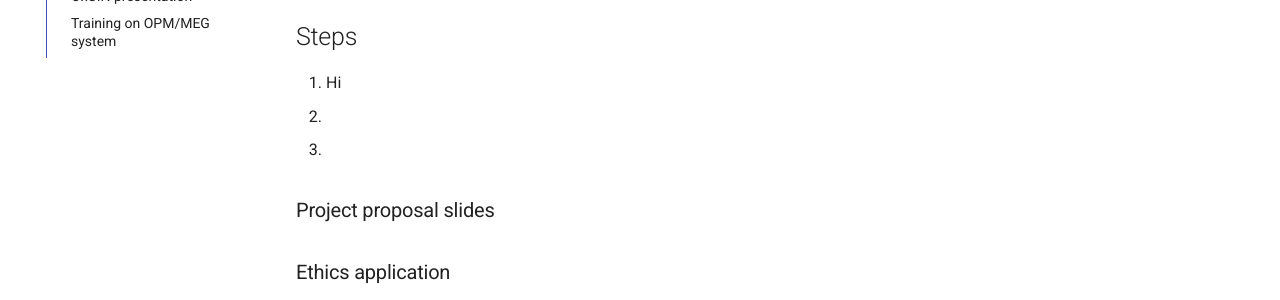
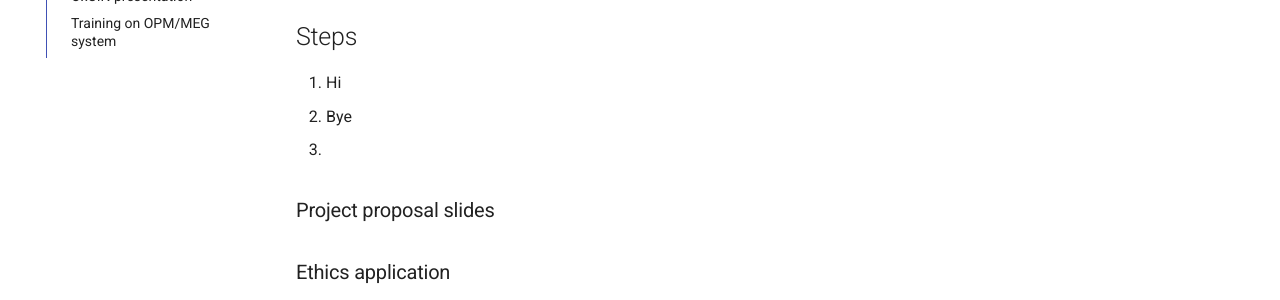
Before and after one commit to Neuronal-Oscillations/group-handbook, an MkDocs documentation site: the page built from docs/admin/howtorunstudy.md, in a window 1280 px wide. Shown: the part 325-625 px from the top of the page. Built offline with MkDocs 1.6.1 and Material for MkDocs 9.7.7, drawn with Linux system fonts in a browser that asks for light colours.

Commit message:
Update howtorunstudy.md

```diff
--- a/docs/admin/howtorunstudy.md
+++ b/docs/admin/howtorunstudy.md
@@ -4,7 +4,7 @@ We will here explain the essentials for setting up a study at OHBA
 
 ## Steps
 1. Hi
-2.
+2. Bye
 3.
 
 ### Project proposal slides
```
